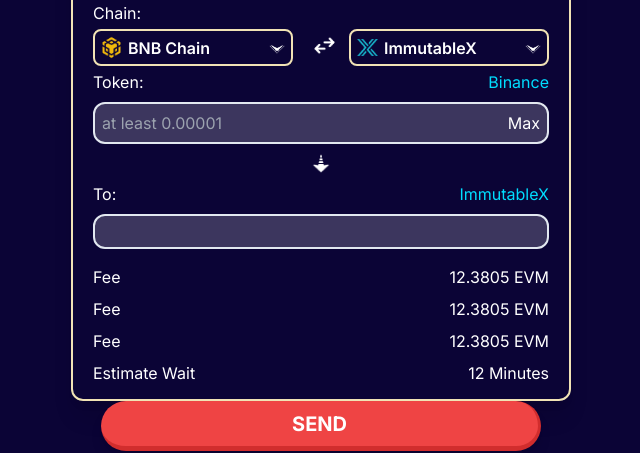
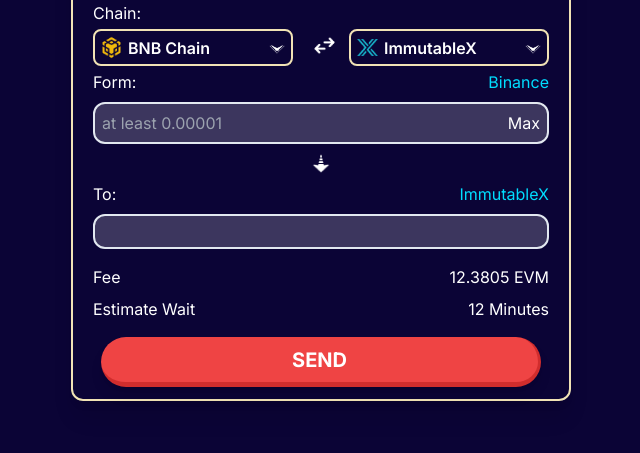
Before and after one commit to jaturaorn/Evermoon-Bridging, a Next.js app: page / in a window 1280 px wide. Shown: the part 871-1324 px from the top of the page, without its empty margins (319-959 px from the left). Built offline with nearby package versions, Linux system fonts and the light colour scheme.

Commit message:
make finish form component

```diff
--- a/src/app/components/Calculator.tsx
+++ b/src/app/components/Calculator.tsx
@@ -1,16 +1,16 @@
 const Calculator = () => {
   return (
     <div className="flex flex-col gap-y-2">
-      <div className="flex justify-between">
-        <h3 className="text-white">Fee</h3>
-        <h3 className="text-white">12.3805 EVM</h3>
+      <div className="flex justify-between xl:hidden">
+        <h3 className="text-white">Gas</h3>
+        <h3 className="text-white">0.014456 BNB</h3>
       </div>
       <div className="flex justify-between">
         <h3 className="text-white">Fee</h3>
         <h3 className="text-white">12.3805 EVM</h3>
       </div>
-      <div className="flex justify-between">
-        <h3 className="text-white">Fee</h3>
+      <div className="flex justify-between xl:hidden">
+        <h3 className="text-white capitalize">you will receive</h3>
         <h3 className="text-white">12.3805 EVM</h3>
       </div>
       <div className="flex justify-between">
--- a/src/app/components/Form.tsx
+++ b/src/app/components/Form.tsx
@@ -57,7 +57,7 @@
       <div
         className={` w-[500px] shadow-xl h-[550px]
   py-[24px] px-[20px] rounded-xl bg-main-2 border-2 border-main-1
-  mdm:w-[90vw] mdm:p-[3vw] mdm:h-auto mdm:border-none`}
+  mdm:w-[90vw] mdm:p-[3vw] xlm:h-auto smm:border-none`}
       >
         <div className="h-full flex flex-col gap-y-4 mdm:gap-y-[3vw]">
           <div className="flex justify-between">
--- a/src/app/components/Input.tsx
+++ b/src/app/components/Input.tsx
@@ -10,9 +10,9 @@
   handleInputChange: any;
 }) => {
   return (
-    <div className="flex flex-col gap-y-2 mdm:mt-[140px]">
+    <div className="flex flex-col gap-y-2 mdm:mt-[110px]">
       <div className="flex justify-between">
-        <h2 className="text-white">Token:</h2>
+        <h2 className="text-white">Form:</h2>
         <h2 className="text-main-3">Binance</h2>
       </div>
       <div
```
